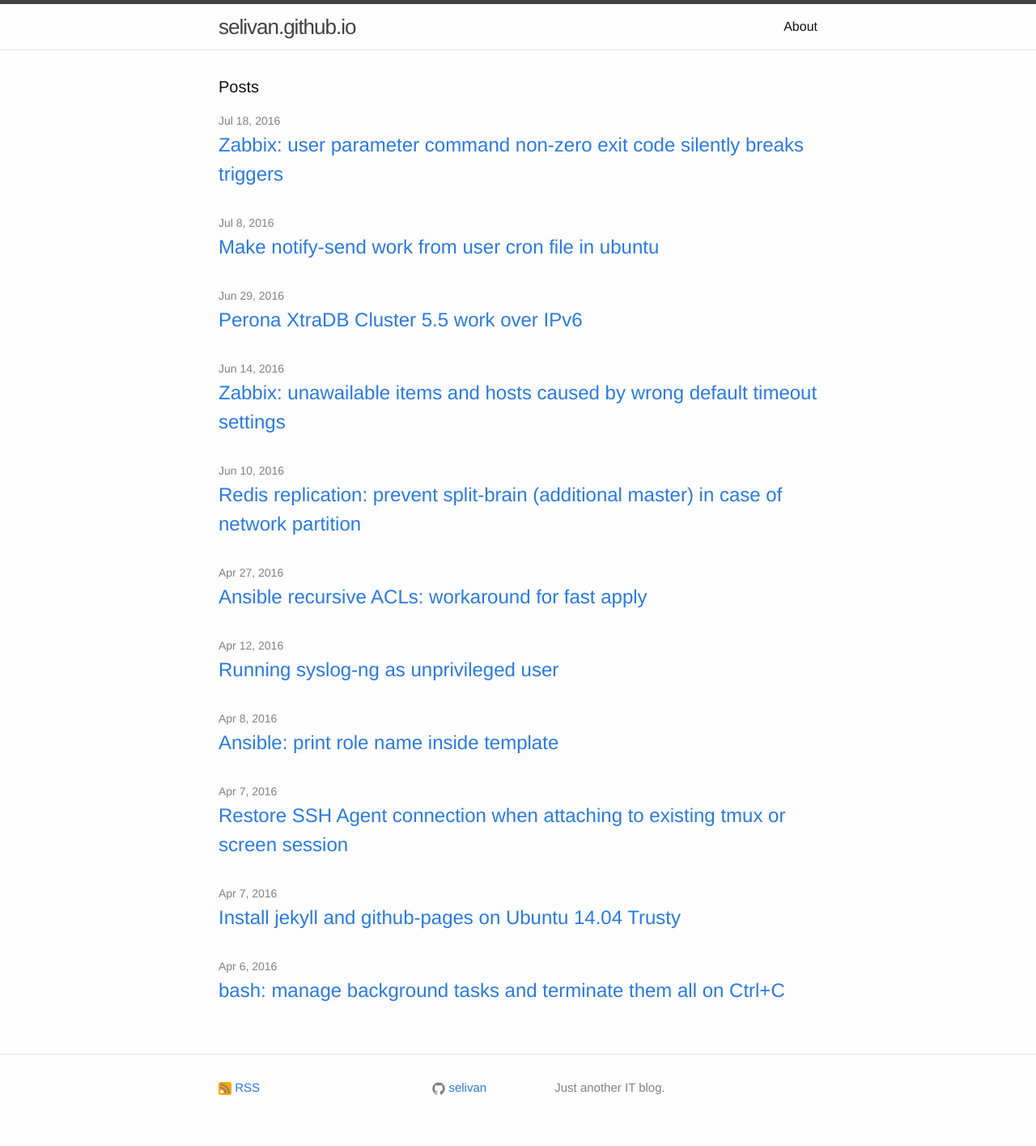
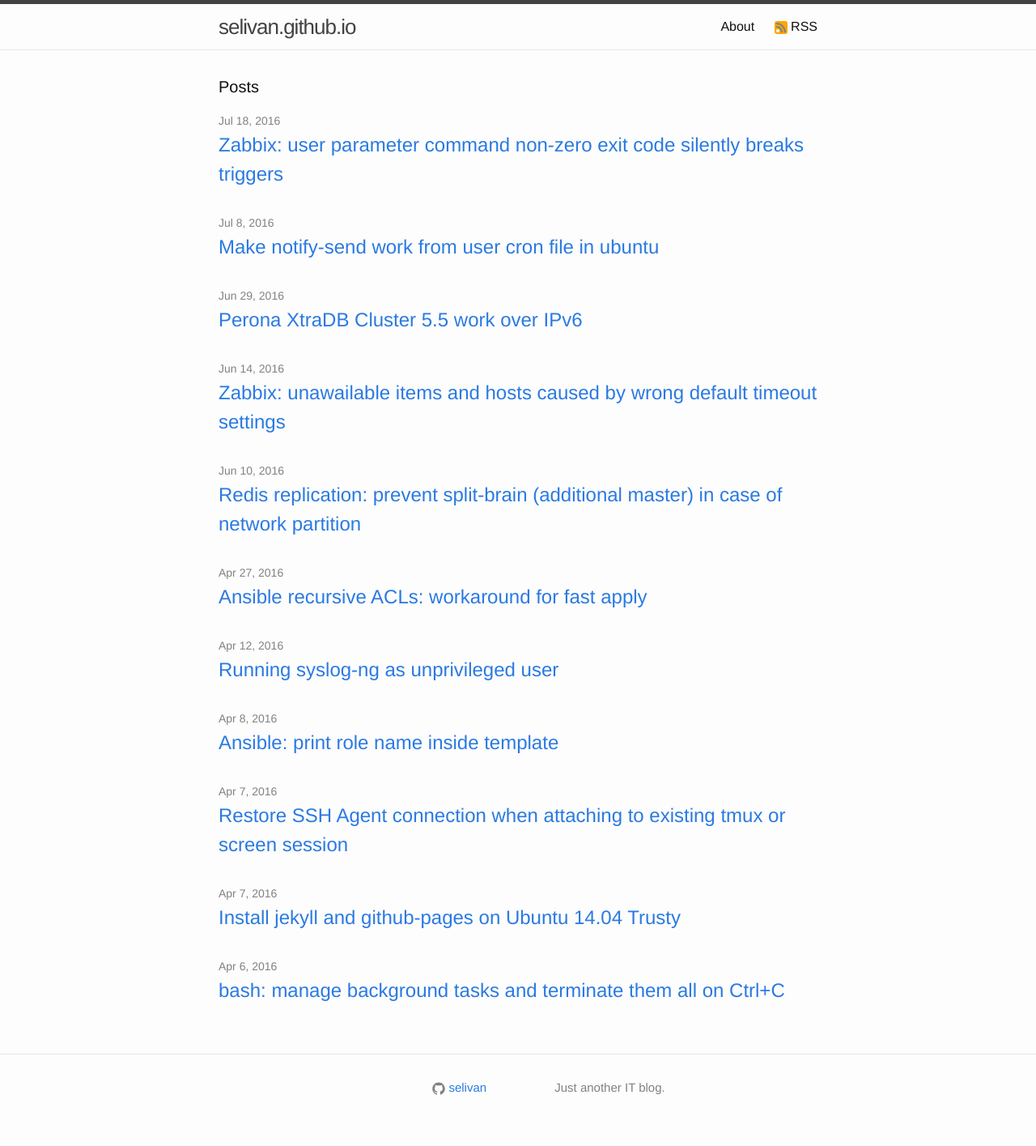
Before and after one commit to selivan/selivan.github.io, a Jekyll site: the page built from index.html, in a window 1280 px wide. Shown: the whole page at 81% size. Built offline with Jekyll 4.4.1, drawn with Linux system fonts in a browser that asks for light colours.

Commit message:
move RSS link to top

```diff
--- a/_includes/footer.html
+++ b/_includes/footer.html
@@ -13,7 +13,9 @@
           {% endif %}
             <li>
             <!-- <a href="{{ "/feed.xml" | prepend: site.baseurl }}">RSS</a> -->
+            {% comment %}
             {% include icon-rss.html %}
+            {% endcomment %}
             </li>
         </ul>
       </div>
--- a/_includes/header.html
+++ b/_includes/header.html
@@ -15,7 +15,12 @@
 
       <div class="trigger">
         <a class="page-link" href="/about">About</a>
+        <a class="page-link" href="{{ "/feed.xml" | prepend: site.baseurl }}"> <span class="icon icon--github">
+        {% include icon-rss.svg %}
+    </span>RSS</a>
       </div>
+
+
 {% comment %}
       <div class="trigger">
         {% for my_page in site.pages %}
```
